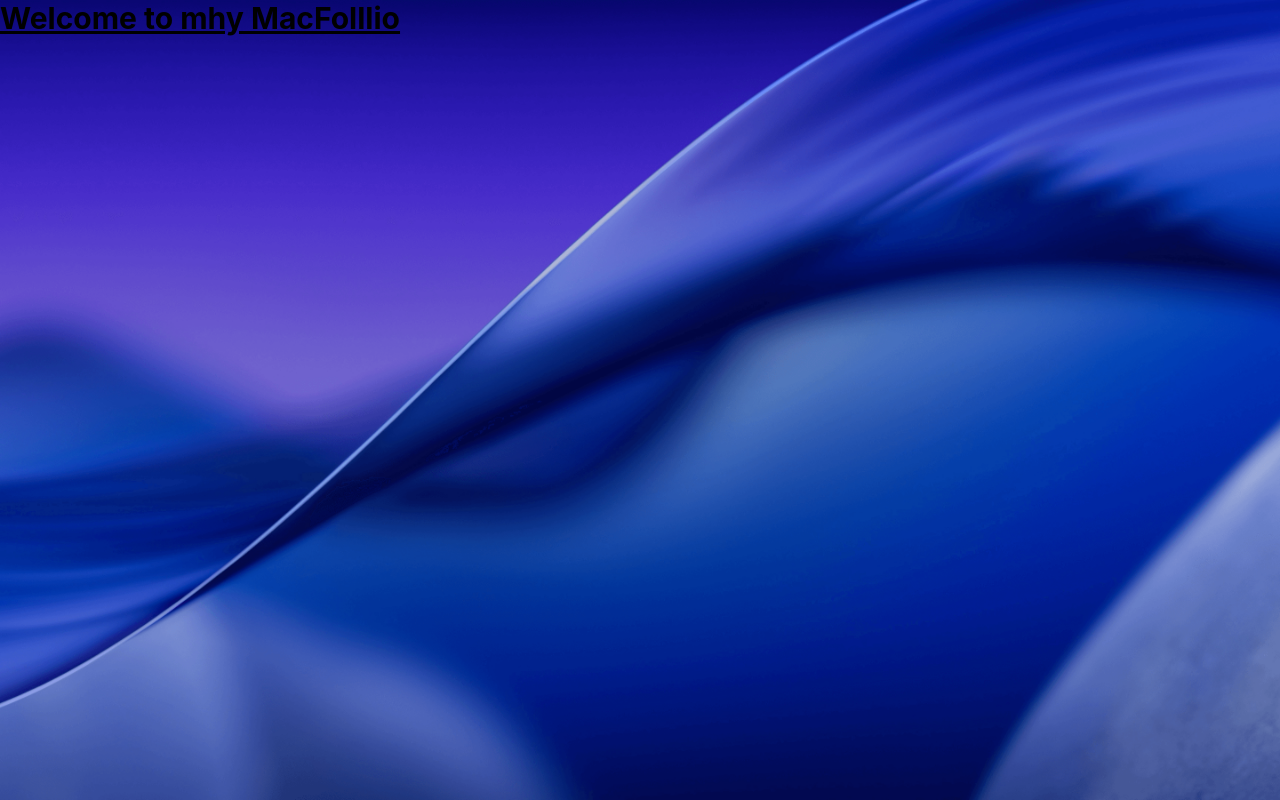
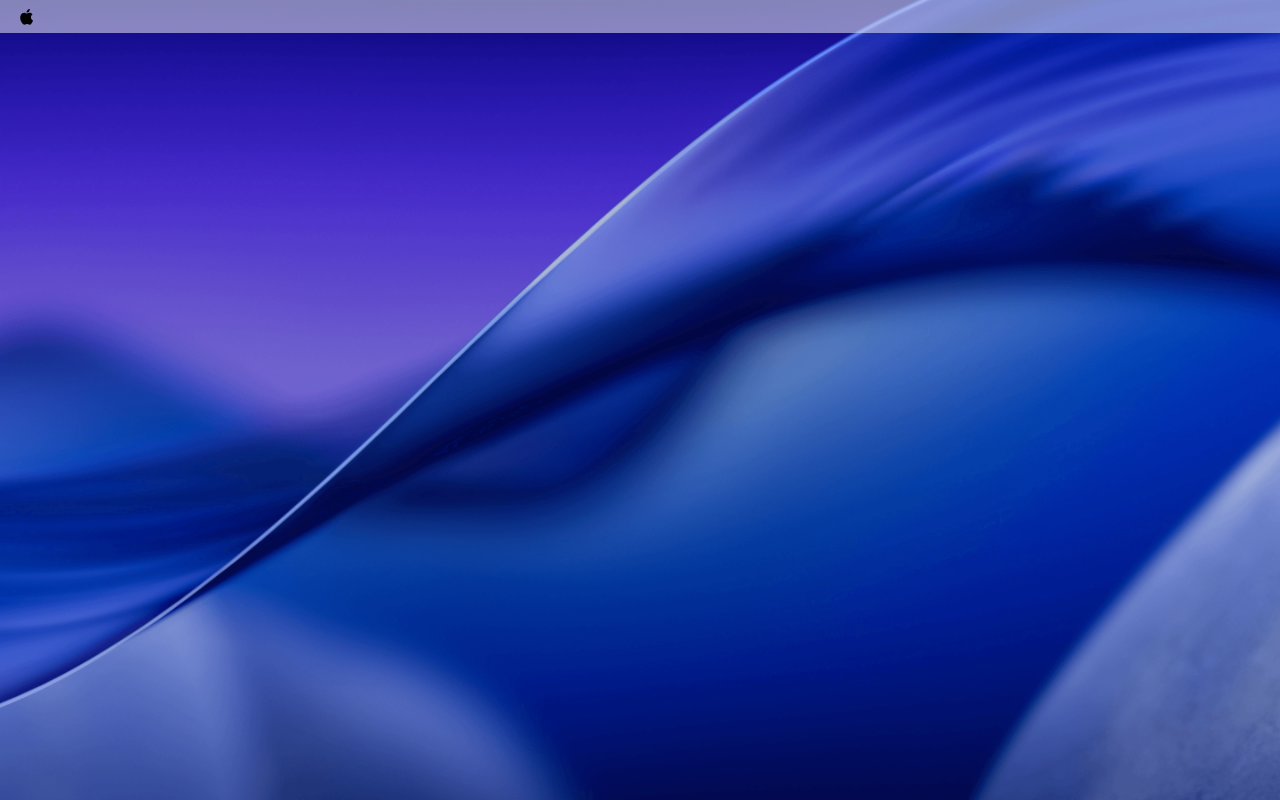
Before and after one commit to Malz53/MalzPortfolio, a React (Vite) app: page / in a window 1280 px wide. Built offline with nearby package versions, Linux system fonts and the light colour scheme; a web font is replaced by a local one.

Commit message:
setting up file structure

```diff
--- a/src/App.jsx
+++ b/src/App.jsx
@@ -1,10 +1,8 @@
 import React from 'react'
-
+import Navbar from '#components/Navbar.jsx';
 const App = () => {
     return (
-        <div>
-            <h1 className="text-3xl font-bold underline">Welcome to mhy MacFolllio</h1>
-        </div>
+      <main><Navbar/></main>
     )
 }
 export default App
--- /dev/null
+++ b/src/components/Navbar.jsx
@@ -0,0 +1,12 @@
+import React from 'react'
+
+const Navbar = () => {
+    return <nav>
+        <div>
+            <img src={"/images/logo.svg"}/>
+        </div>
+    </nav>
+
+
+}
+export default Navbar
--- a/vite.config.js
+++ b/vite.config.js
@@ -8,11 +8,11 @@ export default defineConfig({
   plugins: [react(), tailwindcss()],
   resolve: {
     alias: {
-      '#components': resolve(dirname(fileURLToPath(import.meta.url)), 'components'),
-      '#constants': resolve(dirname(fileURLToPath(import.meta.url)), 'constants'),
-      '#store': resolve(dirname(fileURLToPath(import.meta.url)), 'store'),
-      '#hoc': resolve(dirname(fileURLToPath(import.meta.url)), 'hoc'),
-      '#windows': resolve(dirname(fileURLToPath(import.meta.url)), 'windows'),
+      '#components': resolve(dirname(fileURLToPath(import.meta.url)), 'src/components'),
+      '#constants': resolve(dirname(fileURLToPath(import.meta.url)), 'src/constants'),
+      '#store': resolve(dirname(fileURLToPath(import.meta.url)), 'src/store'),
+      '#hoc': resolve(dirname(fileURLToPath(import.meta.url)), 'src/hoc'),
+      '#windows': resolve(dirname(fileURLToPath(import.meta.url)), 'src/windows'),
     }
   }
 });
```
